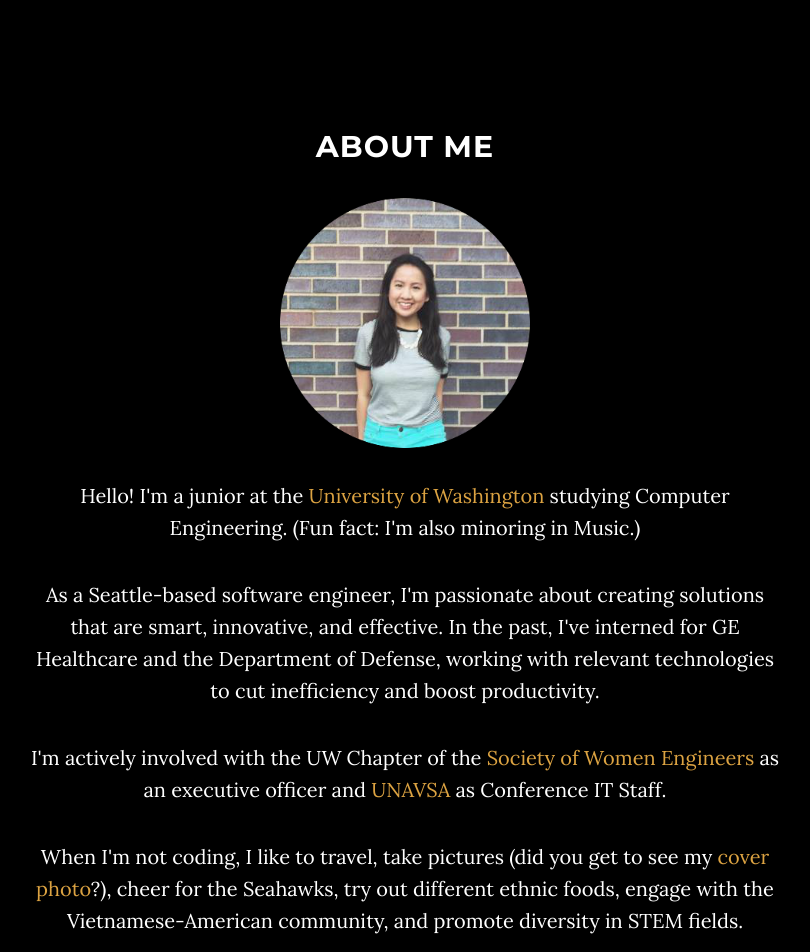
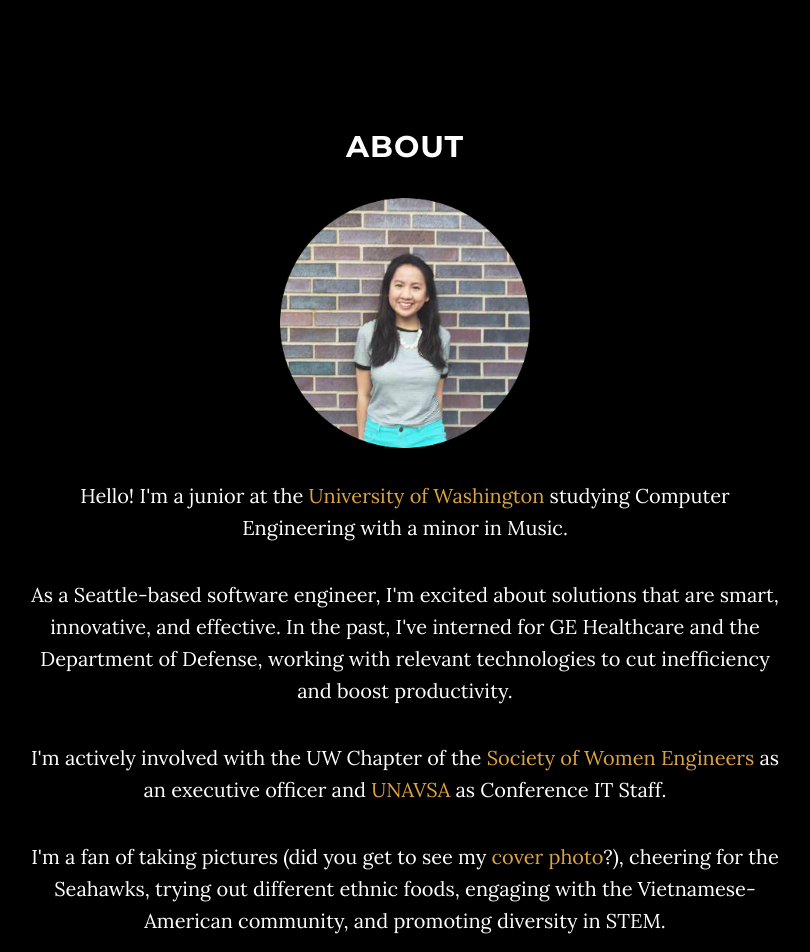
Before and after one commit to mkhuat/mkhuat.github.io, a plain HTML site: page index.html in a window 1280 px wide. Shown: the part 920-1872 px from the top of the page, without its empty margins (235-1045 px from the left). Drawn offline with Linux system fonts and the light colour scheme; some packages are replaced by stand-ins of ours.

Commit message:
fellow slack interns are savage, must edit content

```diff
--- a/index.html
+++ b/index.html
@@ -92,35 +92,22 @@
     <section id="about" class="container content-section text-center">
         <div class="row">
             <div class="col-lg-8 col-lg-offset-2">
-                <h2>About Me</h2>
+                <h2>About</h2>
 				<img src="img/portrait.png" alt="Hi!" width="250" height="250">
-				<p><br>Hello! I'm a junior at the <a href="https://www.cs.washington.edu/">University of Washington</a> studying Computer Engineering. (Fun fact: I'm also minoring in Music.)</p>
-                <p>As a Seattle-based software engineer, I'm passionate about creating solutions that are smart, innovative, and effective. In the past, I've interned for GE Healthcare and the Department of Defense, working with relevant technologies to cut inefficiency and boost productivity.</p>
+				<p><br>Hello! I'm a junior at the <a href="https://www.cs.washington.edu/">University of Washington</a> studying Computer Engineering with a minor in Music.</p>
+                <p>As a Seattle-based software engineer, I'm excited about solutions that are smart, innovative, and effective. In the past, I've interned for GE Healthcare and the Department of Defense, working with relevant technologies to cut inefficiency and boost productivity.</p>
                 <p>I'm actively involved with the UW Chapter of the <a href="http://uwswe.com/">Society of Women Engineers</a> as an executive officer and <a href="http://conference.unavsa.org/">UNAVSA</a> as Conference IT Staff.</p>
-				<p>When I'm not coding, I like to travel, take pictures (did you get to see my <a class="page-scroll" href="#page-top">cover photo</a>?), cheer for the Seahawks, try out different ethnic foods, engage with the Vietnamese-American community, and promote diversity in STEM fields.
+				<p>I'm a fan of taking pictures (did you get to see my <a class="page-scroll" href="#page-top">cover photo</a>?), cheering for the Seahawks, trying out different ethnic foods, engaging with the Vietnamese-American community, and promoting diversity in STEM.
             </div>
         </div>
     </section>
-
-    <!-- Other Section
-    <section id="download" class="content-section text-center">
-        <div class="download-section">
-            <div class="container">
-                <div class="col-lg-8 col-lg-offset-2">
-                    <h2>Download Grayscale</h2>
-                    <p>You can download Grayscale for free on the preview page at Start Bootstrap.</p>
-                    <a href="http://startbootstrap.com/template-overviews/grayscale/" class="btn btn-default btn-lg">Visit Download Page</a>
-                </div>
-            </div>
-        </div>
-    </section> -->
 
     <!-- Contact Section -->
     <section id="contact" class="container content-section text-center">
         <div class="row">
             <div class="col-lg-8 col-lg-offset-2">
                 <h2>Contact</h2>
-                <p>Feel free to request a copy of my resume, or to just say hello! <br>
+                <p>Say hello! <br>
                 <a href="mailto:melissa.khuat@gmail.com">melissa.khuat@gmail.com</a>
                 </p>
                 <ul class="list-inline banner-social-buttons">
```
